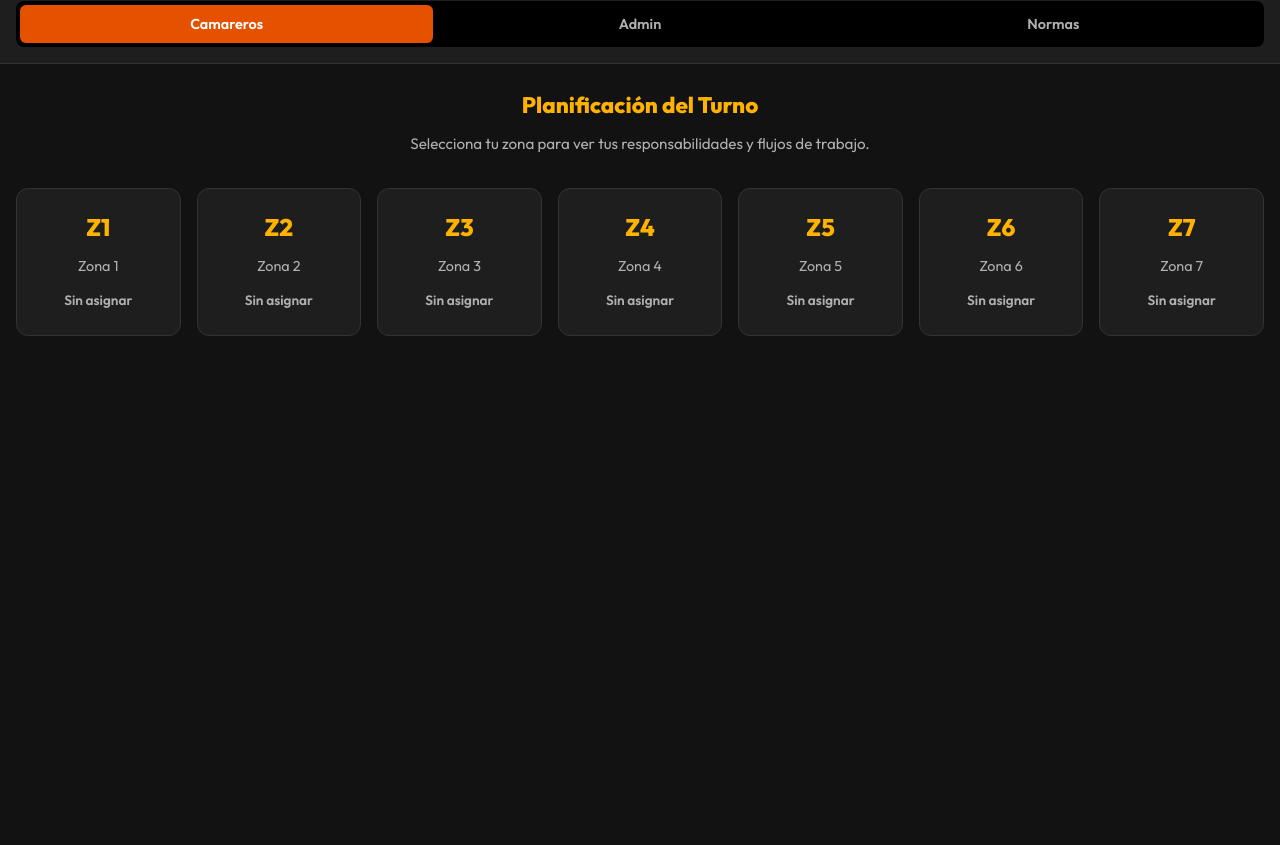
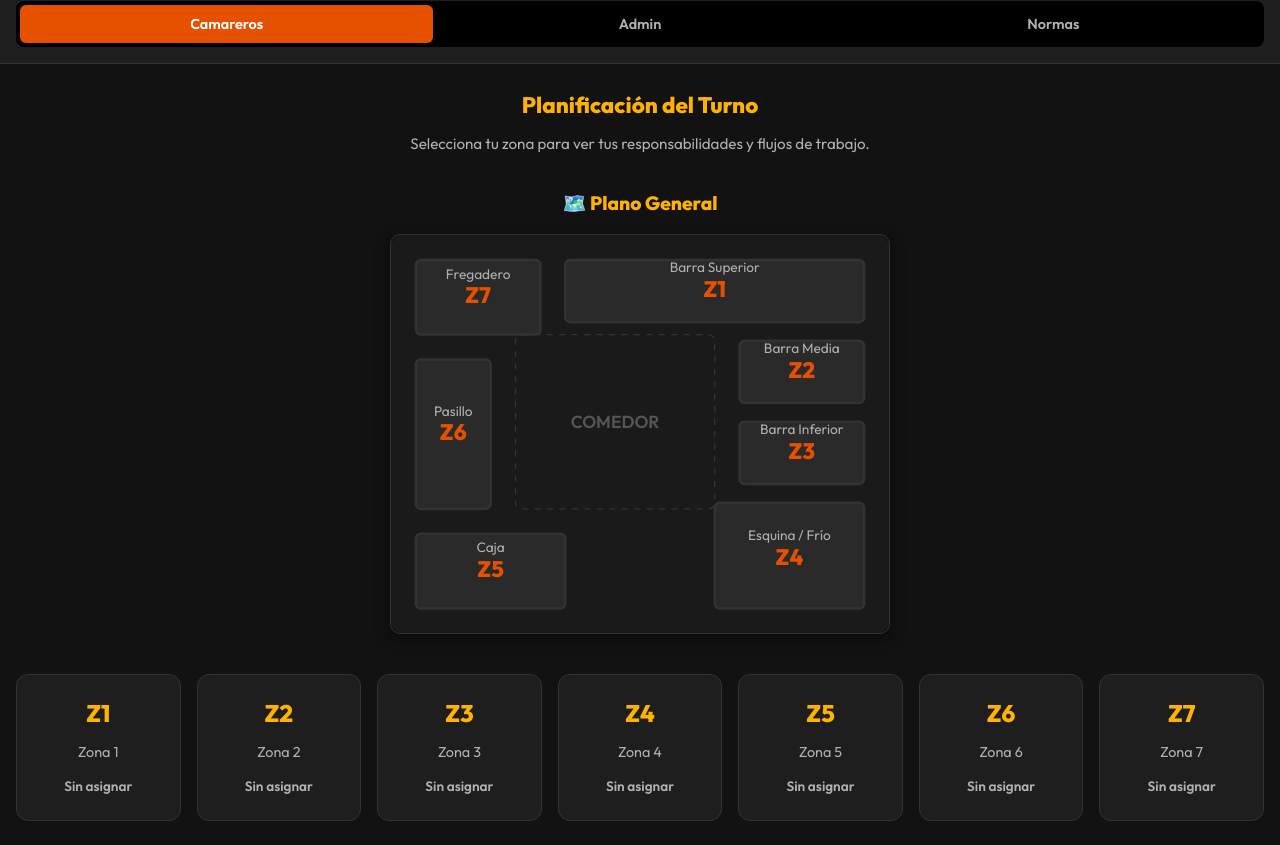
Before and after one commit to Michel-Macias/Zonas-Roles_-am_Morea_PWA, a plain HTML site: page index.html in a window 1280 px wide. Shown: the part 77-922 px from the top of the page. Before the commit the page ends 800 px from the top, so only its background shows below. Drawn offline with Linux system fonts and the light colour scheme.

Commit message:
feat(map): implement interactive dynamic SVG map representing zones

```diff
--- a/css/style.css
+++ b/css/style.css
@@ -169,3 +169,15 @@ body {
 .normas-body ul { margin-left: 20px; color: var(--text-muted); font-size: 0.95rem; margin-top: 5px;}
 .norma-item { margin-bottom: 15px; padding-bottom: 10px; border-bottom: 1px solid var(--border-color); }
 .norma-item:last-child { border-bottom: none; }
+
+/* Plano SVG */
+.plano-general-container { margin-bottom: 2rem; text-align: center; }
+.plano-general-container h3 { color: var(--secondary); margin-bottom: 15px; font-size: 1.2rem; }
+.plano-svg { width: 100%; max-width: 500px; height: auto; border: 1px solid var(--border-color); border-radius: 10px; box-shadow: 0 4px 15px rgba(0,0,0,0.5); }
+.zona-shape { fill: #2A2A2A; stroke: var(--border-color); stroke-width: 2; transition: all 0.3s; }
+.zona-text { fill: var(--primary); font-size: 18px; font-weight: 800; text-anchor: middle; }
+.zona-label { fill: var(--text-muted); font-size: 11px; text-anchor: middle; }
+.zona-group.active .zona-shape { fill: var(--primary); stroke: #FFF; }
+.zona-group.active .zona-text, .zona-group.active .zona-label { fill: #121212; font-weight: 800; }
+.modal-map-container { margin-top: 15px; margin-bottom: 20px; text-align: center; background: #000; padding: 10px; border-radius: 10px; border: 1px solid var(--border-color); }
+.modal-map-container svg { max-height: 180px; width: 100%; }
--- a/index.html
+++ b/index.html
@@ -28,6 +28,52 @@
                 <h2>Planificación del Turno</h2>
                 <p>Selecciona tu zona para ver tus responsabilidades y flujos de trabajo.</p>
             </div>
+
+            <div class="plano-general-container">
+                <h3>🗺️ Plano General</h3>
+                <svg viewBox="0 0 400 320" id="plano-svg" class="plano-svg">
+                    <rect width="400" height="320" fill="#1A1A1A" rx="10" />
+                    <rect x="100" y="80" width="160" height="140" fill="none" stroke="#333" stroke-dasharray="5,5" rx="5"/>
+                    <text x="180" y="155" fill="#555" font-size="14" text-anchor="middle" font-weight="600">COMEDOR</text>
+
+                    <g id="map-Z7" class="zona-group">
+                        <rect x="20" y="20" width="100" height="60" class="zona-shape" rx="4"/>
+                        <text x="70" y="55" class="zona-text">Z7</text>
+                        <text x="70" y="35" class="zona-label">Fregadero</text>
+                    </g>
+                    <g id="map-Z6" class="zona-group">
+                        <rect x="20" y="100" width="60" height="120" class="zona-shape" rx="4"/>
+                        <text x="50" y="165" class="zona-text">Z6</text>
+                        <text x="50" y="145" class="zona-label">Pasillo</text>
+                    </g>
+                    <g id="map-Z5" class="zona-group">
+                        <rect x="20" y="240" width="120" height="60" class="zona-shape" rx="4"/>
+                        <text x="80" y="275" class="zona-text">Z5</text>
+                        <text x="80" y="255" class="zona-label">Caja</text>
+                    </g>
+                    <g id="map-Z1" class="zona-group">
+                        <rect x="140" y="20" width="240" height="50" class="zona-shape" rx="4"/>
+                        <text x="260" y="50" class="zona-text">Z1</text>
+                        <text x="260" y="30" class="zona-label">Barra Superior</text>
+                    </g>
+                    <g id="map-Z2" class="zona-group">
+                        <rect x="280" y="85" width="100" height="50" class="zona-shape" rx="4"/>
+                        <text x="330" y="115" class="zona-text">Z2</text>
+                        <text x="330" y="95" class="zona-label">Barra Media</text>
+                    </g>
+                    <g id="map-Z3" class="zona-group">
+                        <rect x="280" y="150" width="100" height="50" class="zona-shape" rx="4"/>
+                        <text x="330" y="180" class="zona-text">Z3</text>
+                        <text x="330" y="160" class="zona-label">Barra Inferior</text>
+                    </g>
+                    <g id="map-Z4" class="zona-group">
+                        <rect x="260" y="215" width="120" height="85" class="zona-shape" rx="4"/>
+                        <text x="320" y="265" class="zona-text">Z4</text>
+                        <text x="320" y="245" class="zona-label">Esquina / Frío</text>
+                    </g>
+                </svg>
+            </div>
+
             <div id="grid-zonas-camarero" class="zonas-grid">
                 <!-- Generado por JS -->
             </div>
--- a/js/app.js
+++ b/js/app.js
@@ -89,10 +89,16 @@ function showZonaModal(id) {
     const asignaciones = getAsignaciones();
     const asignado = asignaciones[id] || 'Sin asignar';
 
+    const mapHtml = document.getElementById('plano-svg').outerHTML;
+
     const html = `
         <h2>${zona.id} - ${zona.nombre}</h2>
         <p style="color:var(--text-muted); margin-bottom:10px; font-size:0.9rem;">📍 ${zona.ubicacion}</p>
         <p><strong>👤 Camarero/a:</strong> <span style="color:var(--primary)">${asignado}</span></p>
+
+        <div class="modal-map-container">
+            ${mapHtml}
+        </div>
 
         <div class="section-title">🎯 Misión Principal</div>
         <p style="font-size: 0.95rem;">${zona.mision_principal}</p>
@@ -109,6 +115,14 @@ function showZonaModal(id) {
     `;
 
     document.getElementById('modal-body-zona').innerHTML = html;
+
+    const modalMap = document.querySelector('#modal-body-zona .plano-svg');
+    modalMap.removeAttribute('id');
+    const activeGroup = modalMap.querySelector('#map-' + id);
+    if(activeGroup) {
+        activeGroup.classList.add('active');
+    }
+
     document.getElementById('modal-zona').showModal();
 }
 
```
